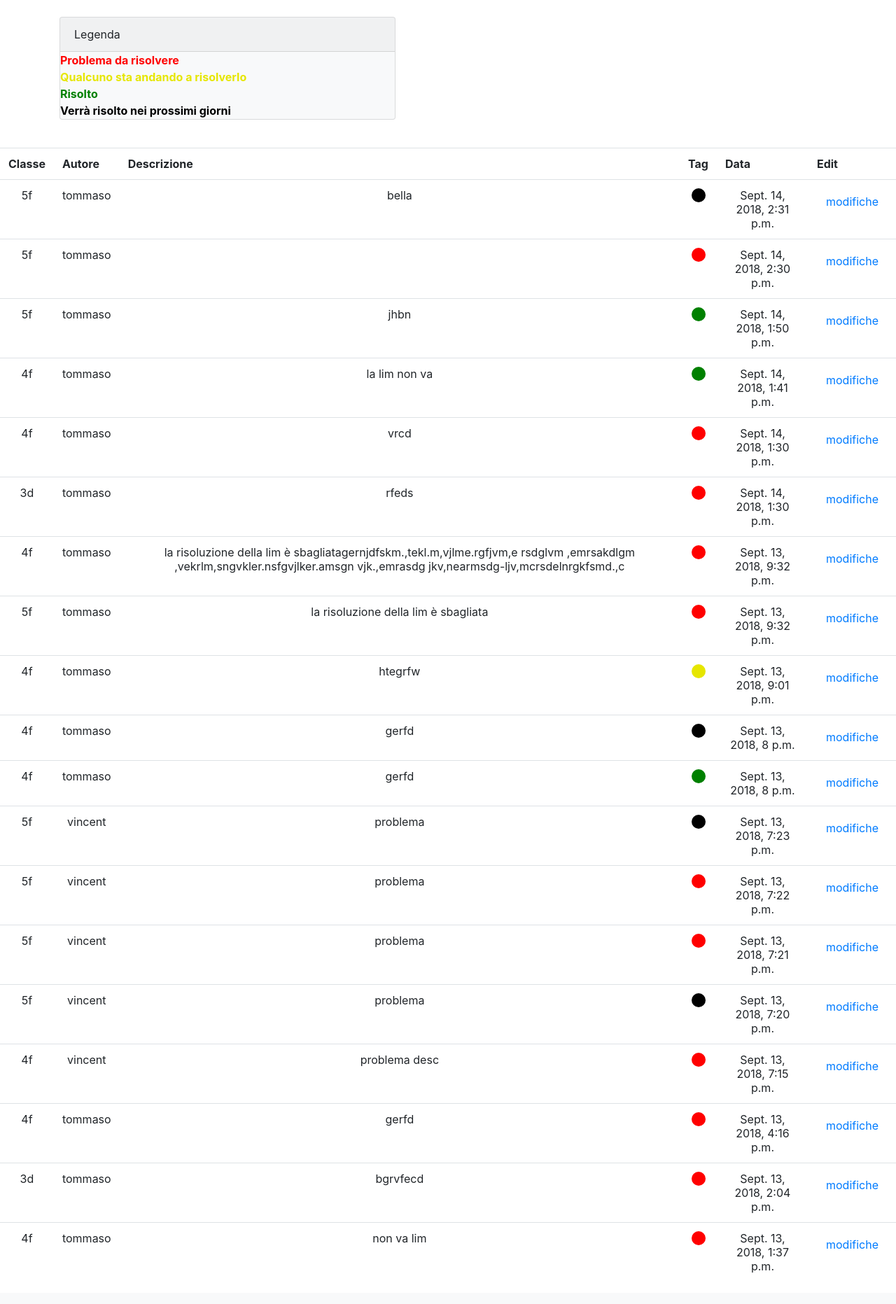
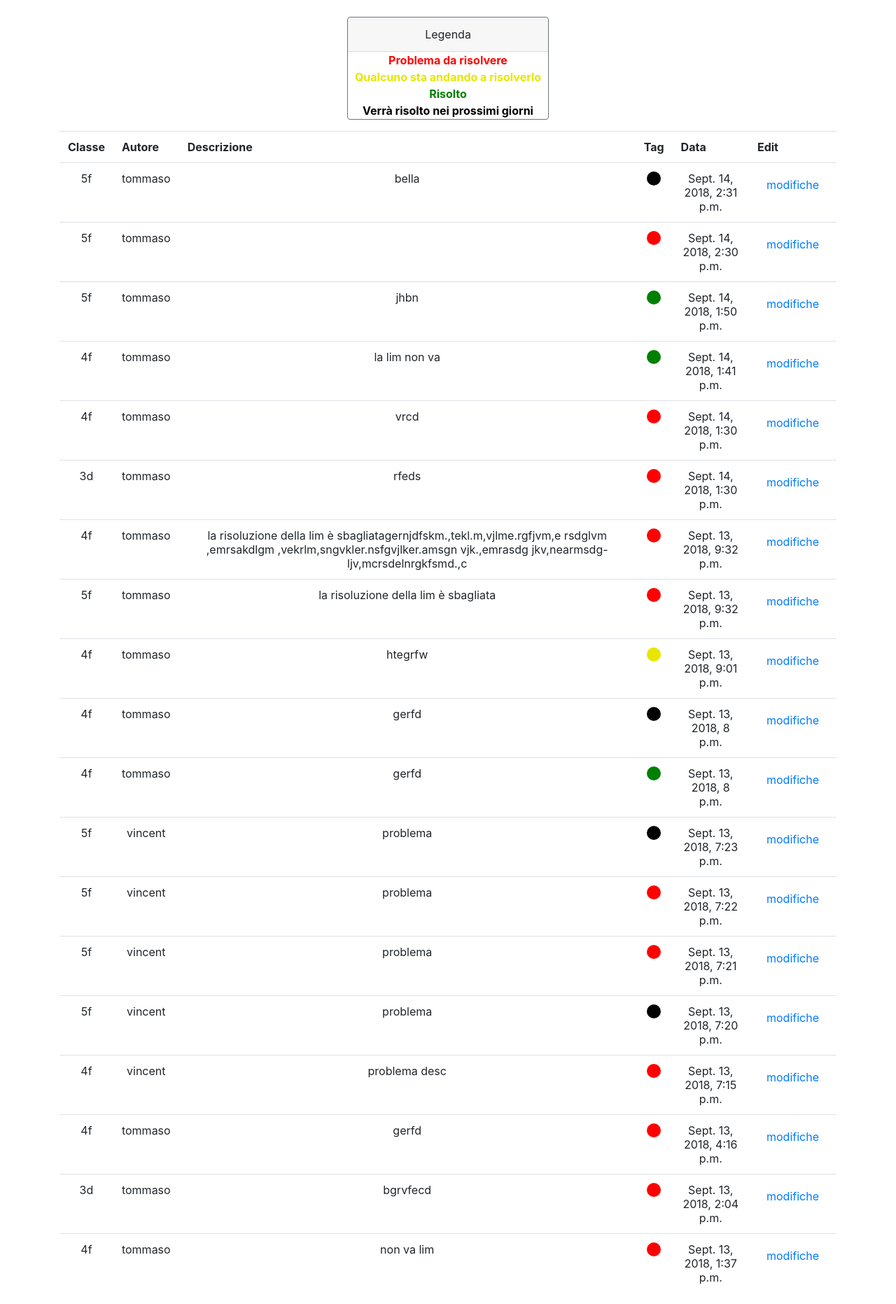
Before and after one commit to Ro0t-set/problemi-tecnici, a Django app: page /problemi/ in a window 1280 px wide. Shown: the part 80-1943 px from the top of the page at 70% size. Before the commit the page ends 1898 px from the top, so only its background shows below. Run offline with Django 3.2, Linux system fonts and the light colour scheme; a user stored in the database is signed in; data comes from the database, SQL or seed files in the repository; some libraries are stand-ins or nearby versions.

Commit message:
vdsc
ergf

```diff
--- a/app/templates/problemi.html
+++ b/app/templates/problemi.html
@@ -7,15 +7,19 @@
 
 
 
-<div class="container">
-  <div class="card bg-light mb-3" style="max-width: 30rem;">
+<center>
+  <div class="card border-secondary mb-3" style="max-width: 18rem;">
     <div class="card-header">Legenda</div>
+
     <b style="color:red;">Problema da risolvere</b>
     <b style="color:#e6e600;">Qualcuno sta andando a risolverlo</b>
     <b style="color:green;">Risolto</b>
     <b style="color:black;">Verrà risolto nei prossimi giorni</b>
     </div>
   </div>
+</center>
+  <div class="container">
+    <div class="call-8"
   <br>
   <div class="center">
     <table id="problemitable" class='table' cellpadding="10">
@@ -67,5 +71,6 @@
       {% endfor %}
     </table>
   </div>
+  </div>
 </div>
 {% endblock %}
```
